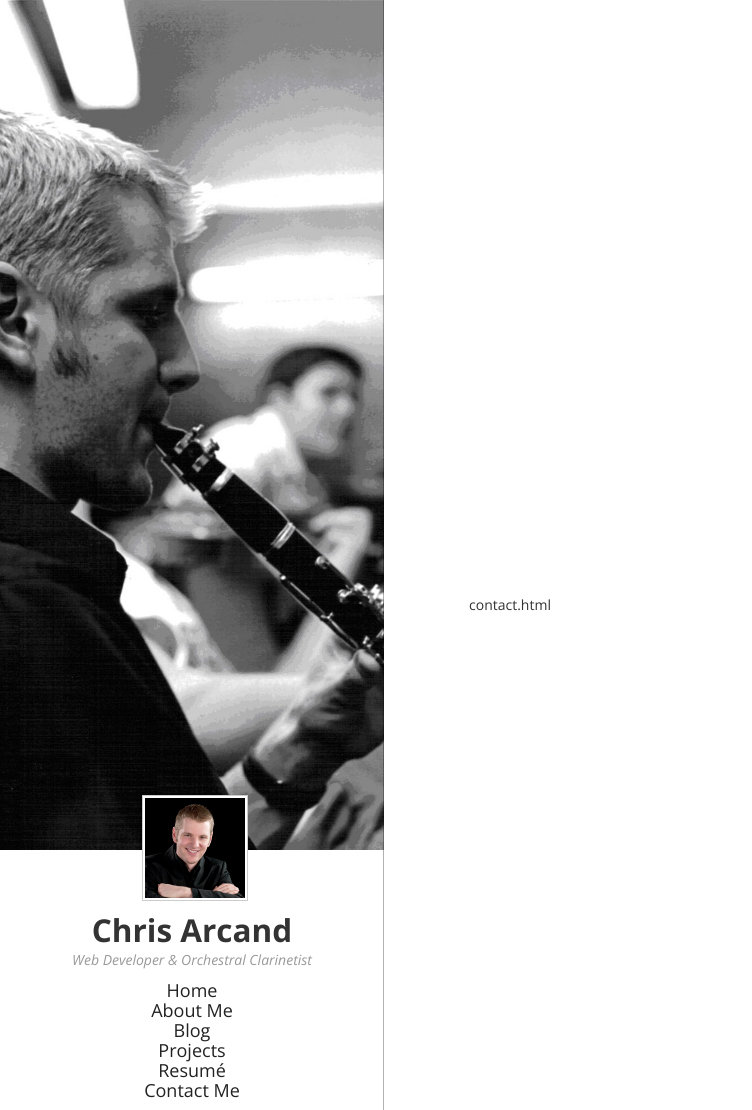
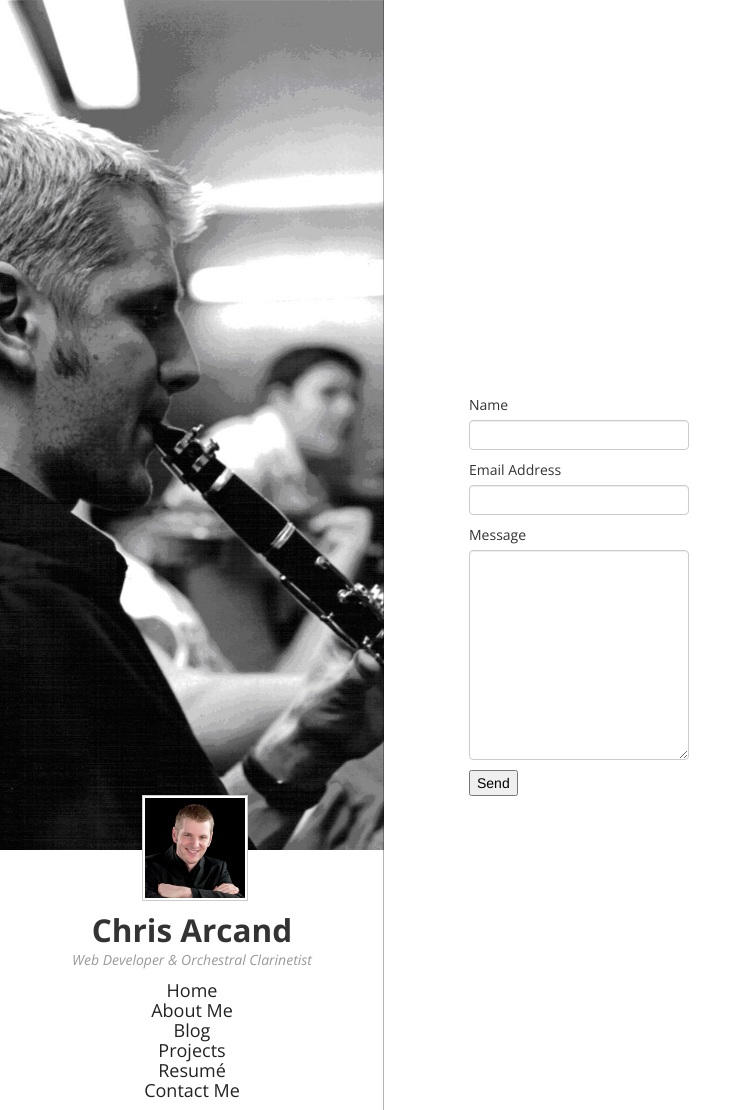
Before and after one commit to nubianMONK/chrisarcand.com-flask, a Flask app: page /contact in a window 1280 px wide. Shown: the whole page, without its empty margins (0-752 px from the left). Run offline with Flask 2, Linux system fonts and the light colour scheme; some libraries are stand-ins or nearby versions.

Commit message:
Added contact form frontend

```diff
--- /dev/null
+++ b/app/forms.py
@@ -0,0 +1,7 @@
+from flask.ext.wtf import Form, validators
+from wtforms import TextField, TextAreaField, RadioField
+
+class ContactForm(Form):
+    name = TextField('Name', [validators.DataRequired()])
+    email = TextField('Email Address', [validators.DataRequired(), validators.Email()])
+    body = TextAreaField('Message', [validators.DataRequired()])
--- a/app/index.py
+++ b/app/index.py
@@ -1,4 +1,5 @@
 from flask import Blueprint, request, redirect, render_template, url_for
+from app.forms import ContactForm
 
 index = Blueprint('index', __name__, template_folder='templates')
 
@@ -18,6 +19,10 @@ def projects():
 def resume():
 	return render_template('content/resume.html')
 
-@index.route("/contact")
+
+@index.route("/contact", methods=("GET", "POST"))
 def contact():
-	return render_template('content/contact.html')
+    form = ContactForm()
+    if form.validate_on_submit():
+        return redirect(url_for("index.home"))
+    return render_template("content/contact.html", form=form)
--- a/app/models.py
+++ b/app/models.py
@@ -1,7 +1,6 @@
 import datetime
 from flask import url_for
 from app import db
-
 
 class Post(db.Document):
     created_at = db.DateTimeField(default=datetime.datetime.now, required=True)
--- a/app/static/css/style.css
+++ b/app/static/css/style.css
@@ -150,17 +150,6 @@ body {
     z-index: 500;
 }
 
-#coverthingy {
-	background-image: url('/static/img/avatar3.jpg');
-	background-position: center center;
-    background-size: cover;
-    box-shadow: -1px 0 0 rgba(0, 0, 0, 0.3) inset;
-    height: 100%;
-    left: 0;
-    position: absolute;
-    top: 0;
-    width: 100%;
-}
 
 /*=============================*/
 /* FONTS AND TYPOGRAPHY */
--- a/app/templates/_forms.html
+++ b/app/templates/_forms.html
@@ -8,7 +8,7 @@
     {{ field.label }}
     <div class="input">
       {% if field.name == "body" %}
-        {{ field(rows=10, cols=100) }}
+        {{ field(rows=10, cols=20) }}
       {% else %}
         {{ field() }}
       {% endif %}
--- a/app/templates/content/contact.html
+++ b/app/templates/content/contact.html
@@ -1,9 +1,13 @@
 {% extends "base.html" %}
+{% import "_forms.html" as forms %}
 
 {% block cover_img %}
 	<div class="cover-img" style="background-image: url('/static/img/cover4.jpg');"></div>
 {% endblock %}
 
 {% block content %}
-contact.html
+	<form id="contact-form" method="POST" action="/contact">
+	    {{ forms.render(form) }}
+	  <input type="submit" value="Send">
+	</form>
 {% endblock %}
--- a/app/templates/posts/detail.html
+++ b/app/templates/posts/detail.html
@@ -25,7 +25,7 @@
   <form action="." method="post">
     {{ forms.render(form) }}
     <div class="actions">
-      <input type="submit" class="btn primary" value="comment">
+      <input type="submit" class="btn primary" value="Comment">
     </div>
   </form>
 {% endblock %}
```
